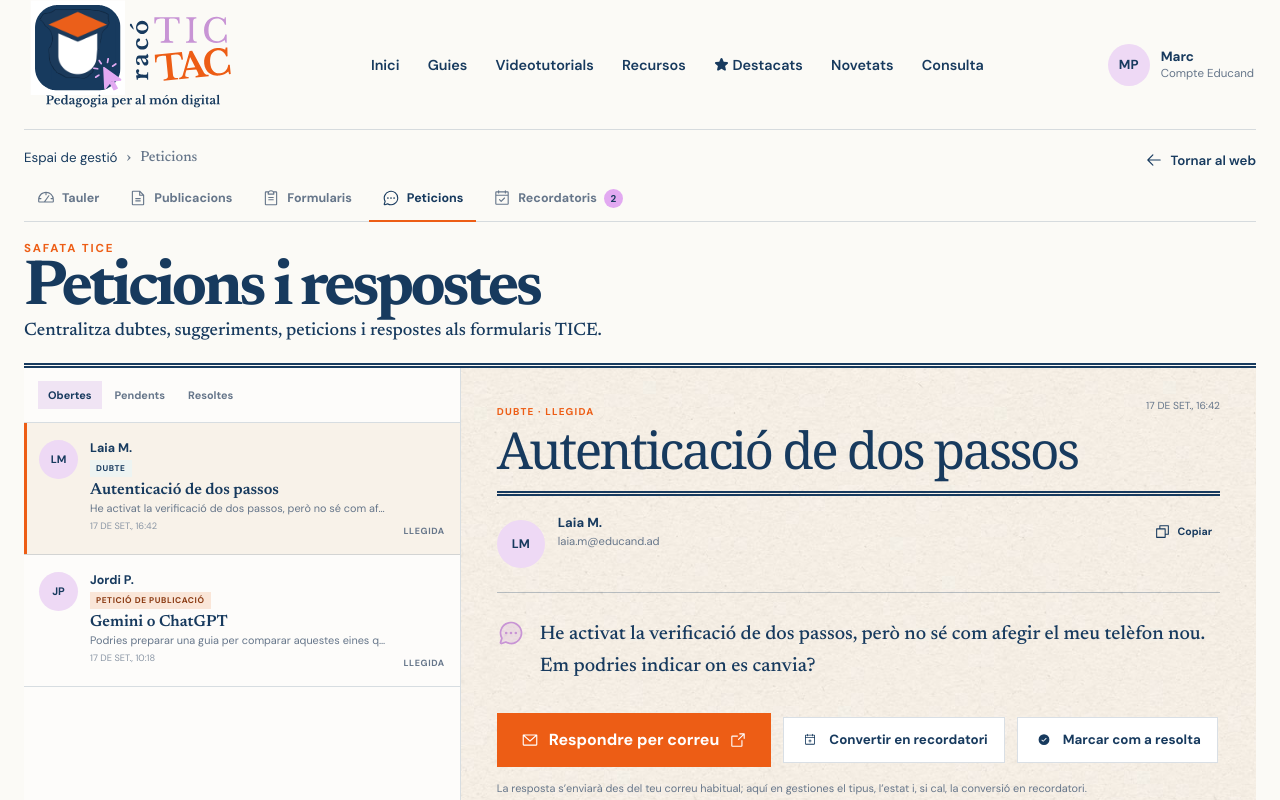
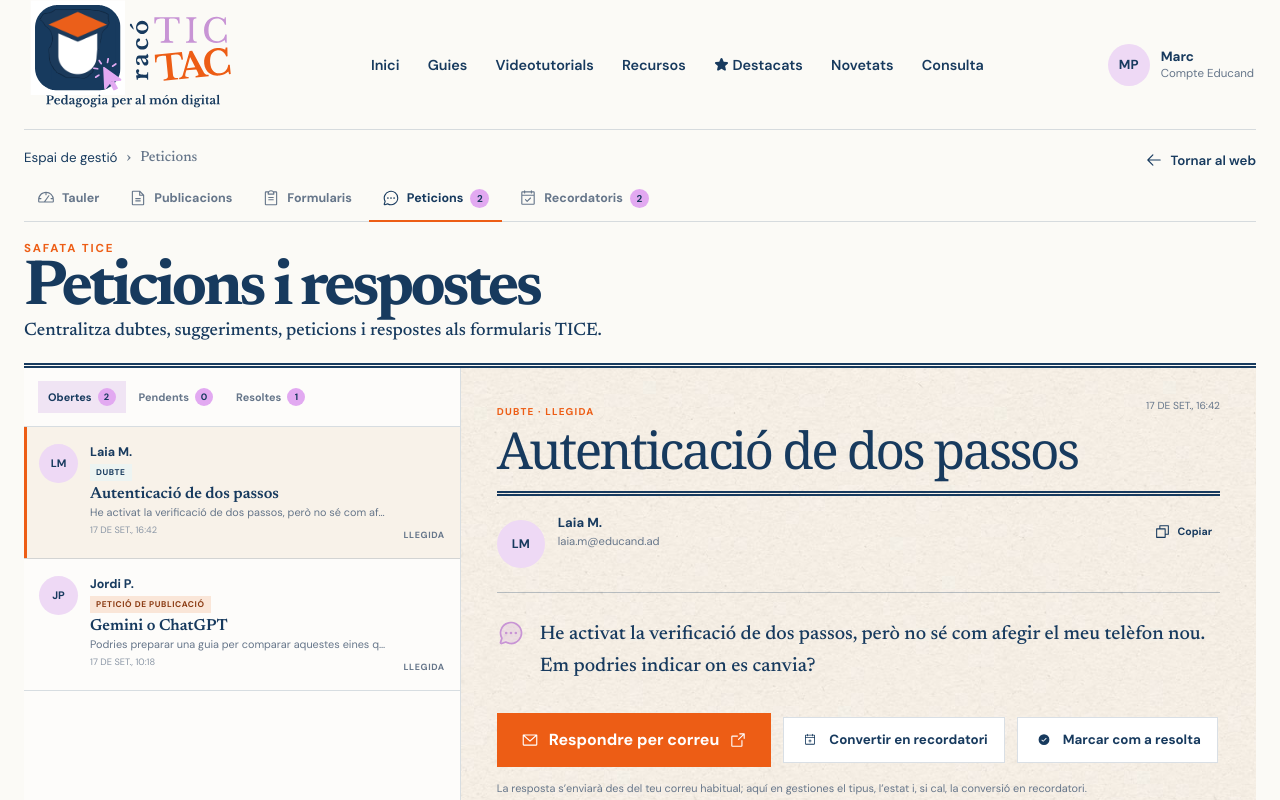
Before and after one commit to MarcPCasals/TICE-EASEO, a React (Vite) app: page / in a window 1280 px wide. Both pictures are taken after a click on the button "Llegir-la sencera". Shown: the top 800 px of the page. Built offline with nearby package versions, Linux system fonts and the light colour scheme; a web font is replaced by a local one.

Commit message:
Mostra els recomptes de peticions per estat

```diff
--- a/src/AdminWorkspace.jsx
+++ b/src/AdminWorkspace.jsx
@@ -103,6 +103,7 @@ function urlRequired(type) {
 }
 
 export default function AdminWorkspace({ user, onClose, onPublicationSaved, onPublicationDeleted, publications, forms, section, onSectionChange, consultations, onUpdateConsultation, onConvertConsultation, reminders, onSaveReminder, onToggleReminder, onDeleteReminder }) {
+  const openConsultationCount = consultations.filter((item) => item.status !== "resolved").length;
   const [form, setForm] = useState(initialForm);
   const [publicationId, setPublicationId] = useState(null);
   const [saving, setSaving] = useState(false);
@@ -302,7 +303,7 @@ export default function AdminWorkspace({ user, onClose, onPublicationSaved, onPu
         <button className={section === "dashboard" ? "selected" : ""} type="button" role="tab" aria-selected={section === "dashboard"} onClick={() => onSectionChange("dashboard")}><Gauge /> Tauler</button>
         <button className={section === "publications" ? "selected" : ""} type="button" role="tab" aria-selected={section === "publications"} onClick={() => onSectionChange("publications")}><FileText /> Publicacions</button>
         <button className={section === "forms" ? "selected" : ""} type="button" role="tab" aria-selected={section === "forms"} onClick={() => onSectionChange("forms")}><ClipboardText /> Formularis</button>
-        <button className={section === "consultations" ? "selected" : ""} type="button" role="tab" aria-selected={section === "consultations"} onClick={() => onSectionChange("consultations")}><ChatCircleDots /> Peticions {consultations.some((item) => item.status === "new") && <span>{consultations.filter((item) => item.status === "new").length}</span>}</button>
+        <button className={section === "consultations" ? "selected" : ""} type="button" role="tab" aria-selected={section === "consultations"} onClick={() => onSectionChange("consultations")}><ChatCircleDots /> Peticions {openConsultationCount > 0 && <span>{openConsultationCount}</span>}</button>
         <button className={section === "reminders" ? "selected" : ""} type="button" role="tab" aria-selected={section === "reminders"} onClick={() => onSectionChange("reminders")}><CalendarCheck /> Recordatoris {reminders.some((item) => !item.completed) && <span>{reminders.filter((item) => !item.completed).length}</span>}</button>
       </div>
 
--- a/src/ConsultationInbox.jsx
+++ b/src/ConsultationInbox.jsx
@@ -24,6 +24,9 @@ export default function ConsultationInbox({ consultations, onUpdateStatus, onCon
   const [filter, setFilter] = useState("open");
   const [selectedId, setSelectedId] = useState(consultations.find((item) => item.status !== "resolved")?.id || consultations[0]?.id || null);
   const [copied, setCopied] = useState(false);
+  const openCount = consultations.filter((item) => item.status !== "resolved").length;
+  const pendingCount = consultations.filter((item) => item.status === "new").length;
+  const resolvedCount = consultations.filter((item) => item.status === "resolved").length;
 
   const visibleConsultations = useMemo(() => {
     if (filter === "new") return consultations.filter((item) => item.status === "new");
@@ -58,9 +61,9 @@ export default function ConsultationInbox({ consultations, onUpdateStatus, onCon
       <div className="consultation-inbox">
         <aside className="consultation-list-panel">
           <div className="consultation-filters" aria-label="Filtres de consultes">
-            <button className={filter === "open" ? "selected" : ""} type="button" onClick={() => setFilter("open")}>Obertes</button>
-            <button className={filter === "new" ? "selected" : ""} type="button" onClick={() => setFilter("new")}>Pendents</button>
-            <button className={filter === "resolved" ? "selected" : ""} type="button" onClick={() => setFilter("resolved")}>Resoltes</button>
+            <button className={filter === "open" ? "selected" : ""} type="button" onClick={() => setFilter("open")}>Obertes <span>{openCount}</span></button>
+            <button className={filter === "new" ? "selected" : ""} type="button" onClick={() => setFilter("new")}>Pendents <span>{pendingCount}</span></button>
+            <button className={filter === "resolved" ? "selected" : ""} type="button" onClick={() => setFilter("resolved")}>Resoltes <span>{resolvedCount}</span></button>
           </div>
           <div className="consultation-list">
             {visibleConsultations.length ? visibleConsultations.map((consultation) => (
--- a/src/styles.css
+++ b/src/styles.css
@@ -469,8 +469,9 @@ footer strong { color: var(--navy); }
 .consultation-inbox { min-height: 610px; display: grid; grid-template-columns: minmax(330px, 0.78fr) minmax(0, 1.42fr); border-top: 5px double var(--navy); border-bottom: 1px solid var(--line); }
 .consultation-list-panel { min-width: 0; border-right: 1px solid var(--line); background: rgba(255, 255, 255, 0.36); }
 .consultation-filters { display: flex; gap: 3px; padding: 13px 14px; border-bottom: 1px solid var(--line); }
-.consultation-filters button { border: 0; padding: 7px 10px; color: var(--muted); background: transparent; font-size: 0.68rem; font-weight: 700; cursor: pointer; }
+.consultation-filters button { display: inline-flex; align-items: center; gap: 6px; border: 0; padding: 7px 10px; color: var(--muted); background: transparent; font-size: 0.68rem; font-weight: 700; cursor: pointer; }
 .consultation-filters button.selected { color: var(--navy); background: #f0e4f4; }
+.consultation-filters button > span { min-width: 18px; height: 18px; display: inline-grid; place-items: center; border-radius: 50%; color: var(--navy); background: var(--violet-light); font-size: 0.58rem; }
 .consultation-list { max-height: 570px; overflow: auto; }
 .consultation-row { position: relative; width: 100%; display: grid; grid-template-columns: auto minmax(0, 1fr); gap: 5px 12px; border: 0; border-bottom: 1px solid var(--line); padding: 17px 15px; background: transparent; text-align: left; cursor: pointer; }
 .consultation-row:hover, .consultation-row.selected { background: #f8f2e9; }
```
